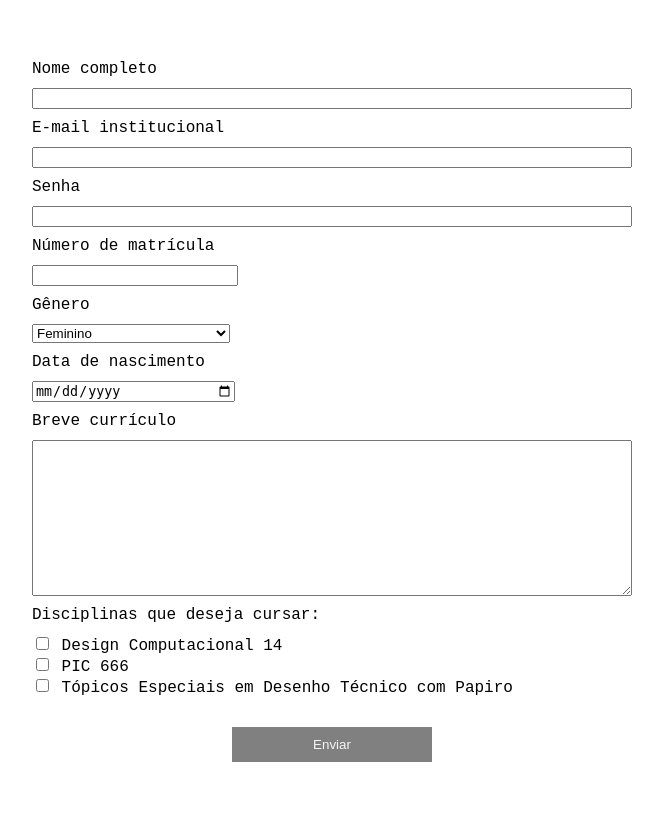
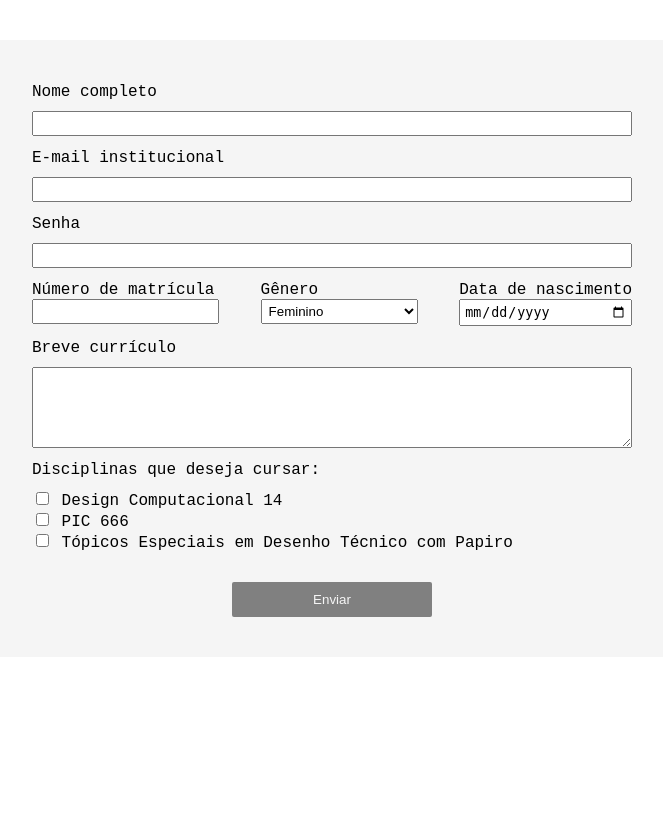
Before and after one commit to livinhe/sistemas-interativos, a PHP site: page / in a window 1280 px wide. Shown: the whole page, without its empty margins (308-971 px from the left). After the commit the page ends 617 px from the top, so only its background shows below. Run offline with PHP 8.4, Linux system fonts and the light colour scheme.

Commit message:
Update
Clean php

```diff
--- a/aula-05/css/style.css
+++ b/aula-05/css/style.css
@@ -1,13 +1,16 @@
 body {
-  max-width: 600px;
-  margin: 60px auto;
+  max-width: 680px;
+  margin: 40px auto;
   font-family: 'Courier New', Courier, monospace;
+  background-color: white;
 }
 
 .formulario {
   display: flex;
   flex-direction: column;
   gap: 10px;
+  background-color: whitesmoke;
+  padding: 40px;
 }
 
 .botao-enviar {
@@ -18,15 +21,69 @@ body {
   background-color: grey;
   color: whitesmoke;
   margin-top: 20px;
-  transition: ease-in-out 100ms;
+  transition: ease-in-out 300ms;
+  border-radius: 2px;
 }
 
 .botao-enviar:hover {
   background-color: black;
-  transition: ease-in-out 100ms;
+  transition: ease-in-out 300ms;
   cursor: pointer;
+  transform: scale(1.10);
 }
 
-.max-input-width {
-  width: 33%;
+select{
+  max-width: -webkit-fill-available;
 }
+
+label {
+  margin-top: 3px;
+}
+
+input, select {
+  padding: 3px;
+}
+
+.col {
+  display: flex;
+  flex-direction: column;
+}
+
+.row {
+  display: flex;
+  justify-content: space-between;
+  flex-wrap: wrap;
+}
+
+.respostas {
+  margin: 0 auto;
+  max-width: max-content;
+  background-color: whitesmoke;
+  padding: 40px;
+}
+
+@media screen and (max-width: 630px) {
+    .row {
+      justify-content: start;
+      gap: 10px;
+    }
+    body {
+      margin: 0 auto;
+    }
+    .formulario {
+      padding: 20px;
+    }
+}
+
+@media screen and (max-width: 1200px) {
+  body {
+    margin: 0 auto;
+    height: 100vh;
+    display: flex;
+    align-items: start;
+    background-color: whitesmoke;
+  }
+  .formulario {
+    margin: auto;
+  }
+}
--- a/aula-05/index.html
+++ b/aula-05/index.html
@@ -10,40 +10,48 @@
 <body>
   <form action="processa.php" method="POST" enctype="application/x-www-form-urlencoded" class="formulario">
     <label for="nome_completo">Nome completo</label>
-    <input type="text" name="nome_completo">
+    <input type="text" name="nome_completo" class="max-input-width">
 
     <label for="email_institucional">E-mail institucional</label>
-    <input type="email" name="email_institucional">
+    <input type="email" name="email_institucional" class="max-input-width">
 
     <label for="senha">Senha</label>
-    <input type="password" name="senha">
+    <input type="password" name="senha" class="max-input-width">
 
+    <div class="row">
+      <div class="col">
         <label for="numero_matricula">Número de matrícula</label>
-    <input type="number" name="numero_matricula" class="max-input-width">
+        <input type="number" name="numero_matricula">
+      </div>
 
+      <div class="col">
         <label for="genero">Gênero</label>
-    <select name="genero" class="max-input-width">
+        <select name="genero">
           <option value="feminino">Feminino</option>
           <option value="masculino">Masculino</option>
           <option value="none">Prefiro não responder</option>
         </select>
+      </div>
 
+      <div class="col">
         <label for="data_nascimento">Data de nascimento</label>
-    <input type="date" name="data_nascimento" class="max-input-width">
+        <input type="date" name="data_nascimento">
+      </div>
+    </div>
 
     <label for="curriculo">Breve currículo</label>
-    <textarea name="curriculo" cols="30" rows="10"></textarea>
+    <textarea name="curriculo" cols="30" rows="5"></textarea>
 
     <label for="">Disciplinas que deseja cursar:</label>
     <div>
-      <input type="checkbox" name="design_computacional">
-      <label for="design_computacional">Design Computacional 14</label>
+      <input type="checkbox" name="disciplinas[]" multiple value="Design Computacional 14">
+      <label for="">Design Computacional 14</label>
       <br>
-      <input type="checkbox" name="pic_666">
-      <label for="pic_666">PIC 666</label>
+      <input type="checkbox" name="disciplinas[]" multiple value="PIC 666">
+      <label for="">PIC 666</label>
       <br>
-      <input type="checkbox" name="topicos_especiais_desenho_papiro">
-      <label for="topicos_especiais_desenho_papiro">Tópicos Especiais em Desenho Técnico com Papiro</label>
+      <input type="checkbox" name="disciplinas[]" multiple value="Tópicos Especiais em Desenho Técnico com Papiro">
+      <label for="">Tópicos Especiais em Desenho Técnico com Papiro</label>
     </div>
 
     <input type="submit" value="Enviar" name="form_post" class="botao-enviar">
```
Also changed, not shown: aula-05/processa.php (+42 -20 lines), aula-05/processav1.php (added, +36 -0 lines). Lines whose indentation alone changed are shown as unchanged.
